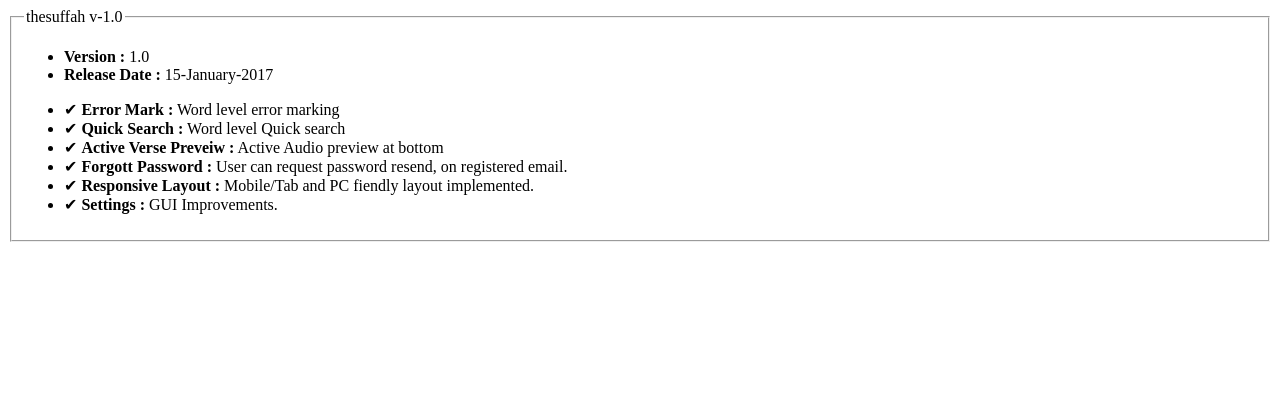
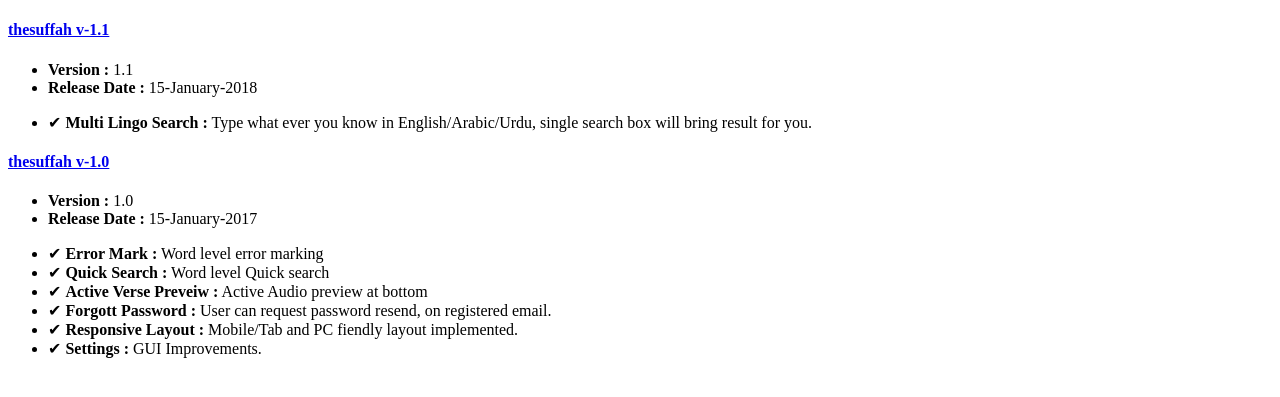
Before and after one commit to bjt-00/-ts-, a PHP site: page /view/release.php in a window 1280 px wide. Shown: the top 397 px of the page. Run offline with PHP 8.4, Linux system fonts and the light colour scheme.

Commit message:
V-1.1 Multi Lingo search implementation and UI text visibility improvement.

```diff
--- a/view/quran/structure/translation.php
+++ b/view/quran/structure/translation.php
@@ -1,4 +1,4 @@
-<div  class="row Translation <?php echo((($verseNo%2)==0?'OddRow':'EvenRow'));?>" id="<?php print('translationRowNo'.$verse->AYAAT_ID); ?>"  style='color:<?php echo ($isError?'red':($isBookmark?'green':$userSetting->getTranslationColor()))?>;font-size:<?php echo $userSetting->getTranslationFontSize()?>px;'>
+<div  class="row Translation <?php echo((($verseNo%2)==0?'OddRow':'EvenRow'));?>" id="<?php print('translationRowNo'.$verse->AYAAT_ID); ?>"  style='color:<?php echo ($isError?'red':($isBookmark?'green':$userSetting->getTranslationColor()))?>;font-size:<?php echo $userSetting->getTranslationFontSize()?>px;padding-right:15px;padding-left:15px'>
     <div class="col-lg-12 <?php echo $userSetting->getTranslationFont(); ?>" style="text-align: right">
 
 
--- a/view/quran/structure/verse.php
+++ b/view/quran/structure/verse.php
@@ -1,5 +1,5 @@
 <div  class="row <?php echo((($verseNo%2)==0?'OddRow':'EvenRow'));?>"   >
-    <div class="col-lg-12 Verse <?php echo $userSetting->getArabicFont(); ?>" id="<?php print('verseRowNo'.$verse->AYAAT_ID); ?>" style='color:<?php echo ($isBookmark?'green':$userSetting->getVerseColor())?>;font-size:<?php echo $userSetting->getArabicFontSize()?>px;'>
+    <div class="col-lg-12 Verse <?php echo $userSetting->getArabicFont(); ?>" id="<?php print('verseRowNo'.$verse->AYAAT_ID); ?>" style='color:<?php echo ($isBookmark?'green':$userSetting->getVerseColor())?>;font-size:<?php echo $userSetting->getArabicFontSize()?>px;padding-right:15px;padding-left:15px'>
 
 
 	    <!-- Verse Arabic Text -->
--- a/view/release.php
+++ b/view/release.php
@@ -2,8 +2,41 @@
 <html>
 
 <body>
-	<fieldset>
-		<legend>thesuffah v-1.0 </legend>
+
+ <div class="panel-group" id="accordion">
+  <div class="panel panel-default">
+    <div class="panel-heading">
+      <h4 class="panel-title">
+        <a data-toggle="collapse" data-parent="#accordion" href="#javaCollapse1">
+        thesuffah v-1.1
+        </a>
+      </h4>
+    </div>
+    <div id="javaCollapse1" class="panel-collapse collapse in">
+      <div class="panel-body">
+			<ul>
+				<li><b>Version :</b> 1.1</li>
+				<li><b>Release Date :</b> 15-January-2018</li>
+			</ul>
+			<ul>
+				<li>✔ <b>Multi Lingo Search :</b> Type what ever you know in English/Arabic/Urdu, single search box will bring result for you.</li>
+			</ul>
+      </div>
+      <div class="panel-footer">
+      </div>
+    </div>
+  </div>
+
+  <div class="panel panel-default">
+    <div class="panel-heading">
+      <h4 class="panel-title">
+        <a data-toggle="collapse" data-parent="#accordion" href="#javaCollapse2">
+        thesuffah v-1.0
+        </a>
+      </h4>
+    </div>
+    <div id="javaCollapse2" class="panel-collapse collapse">
+      <div class="panel-body">
 			<ul>
 				<li><b>Version :</b> 1.0</li>
 				<li><b>Release Date :</b> 15-January-2017</li>
@@ -16,7 +49,14 @@
 				<li>✔ <b>Responsive Layout :</b> Mobile/Tab and PC fiendly layout implemented.</li>
 				<li>✔ <b>Settings :</b> GUI Improvements.</li>
 			</ul>
-	</fieldset>
+      </div>
+      <div class="panel-footer">
+      </div>
+    </div>
+  </div>
+
+  </div>
+
 </body>
 
 </html>
```
Also changed, not shown: releases/thesuffah v-1.1/db-changes v-1.1.sql (added, +12 -0 lines), view/quran/quran.php (+6 -4 lines), view/quran/search.php (+8 -6 lines). Lines whose indentation alone changed are shown as unchanged.
